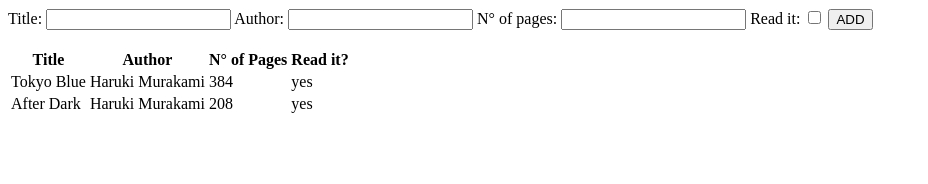
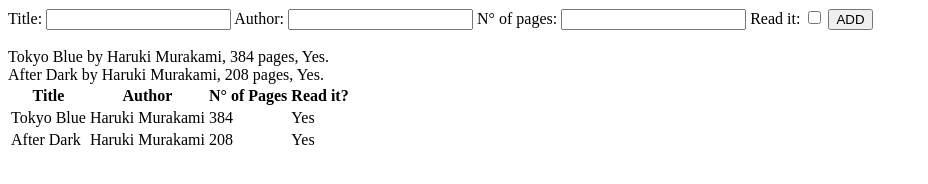
Before and after one commit to wulfiss/book-library, a plain HTML site: page index.html in a window 1280 px wide. Shown: the whole page, without its empty margins (0-928 px from the left). Drawn offline with Linux system fonts and the light colour scheme.

Commit message:
Try another way to show the books

```diff
--- a/index.html
+++ b/index.html
@@ -22,6 +22,9 @@
         <button type="button">ADD</button>
     </form>
     <br>
+
+    <div id="div1"></div>
+
     <table id="bookTable">
         <thead>
             <tr>
--- a/main.js
+++ b/main.js
@@ -6,7 +6,7 @@ function Book(title, author, pages, read){
 }
 
 Book.prototype.infoBook = function() {
-    return console.log(`${this.title} by ${this.author}, ${this.pages} pages, ${this.read}.`);
+    return (`${this.title} by ${this.author}, ${this.pages} pages, ${this.read}.`);
 }
 
 function addBookToLibrary(object, arr){
@@ -57,21 +57,10 @@ function ShowData(){
     }
 }
 
-const tokyoBlues = new Book('Tokyo Blue', 'Haruki Murakami', '384', 'yes');
-const afterDark = new Book('After Dark', 'Haruki Murakami', '208', 'yes');
+let book1 = new Book('Tokyo Blue', 'Haruki Murakami', '384', 'Yes');
+let book2 = new Book('After Dark', 'Haruki Murakami', "208", 'Yes');
 
-
-tokyoBlues.infoBook();
-afterDark.infoBook();
-
-
-
-let myLibrary = [tokyoBlues, afterDark];
-
-
-console.log(myLibrary);
-
-
+let myLibrary = [book1, book2];
 
 let $addBook = document.querySelector('button');
 let spanBooks = document.querySelector('.someBook');
@@ -95,3 +84,18 @@ $addBook.addEventListener('click', () => {
     AddTable(myLibrary.length);
     ShowData();
 });
+
+for(let y = 0; y < myLibrary.length; y++){
+
+    function addElement(){
+        let newDiv = document.createElement('div');
+        let newContent = document.createTextNode(myLibrary[y].infoBook());
+
+        newDiv.appendChild(newContent);
+
+        const currentDiv = document.querySelector("#div1");
+        document.body.insertBefore(newDiv, currentDiv);
+    }
+
+    addElement();
+}
```
